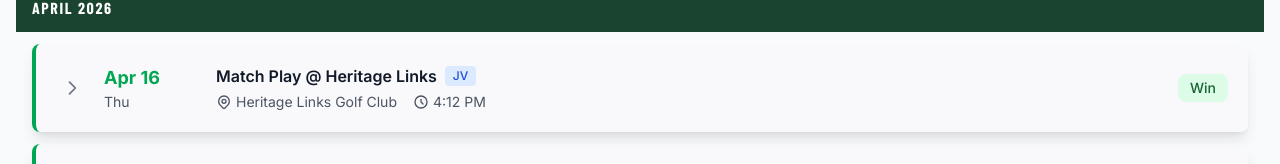
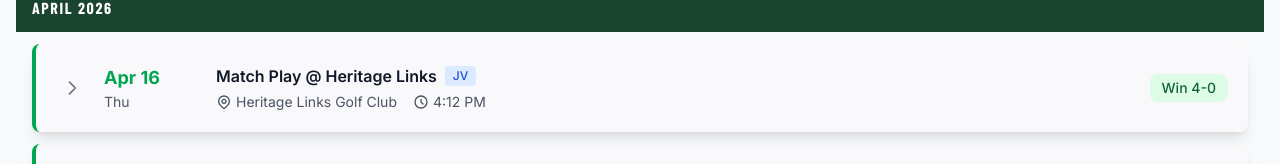
Before and after one commit to rlarson12/edina-golf-website, a React (Vite) app: page /schedule in a window 1280 px wide. Shown: the part 490-654 px from the top of the page. Built offline with nearby package versions, Linux system fonts and the light colour scheme; a web font is replaced by a local one.

Commit message:
Schedule: show Win 4-0 for match play result

```diff
--- a/public/version.json
+++ b/public/version.json
@@ -1 +1 @@
-{"buildTime":1776437777385}
+{"buildTime":1776450598427}
--- a/src/pages/Schedule.jsx
+++ b/src/pages/Schedule.jsx
@@ -364,7 +364,7 @@ function Schedule() {
                     ? 'bg-red-100 text-red-800'
                     : 'bg-gray-100 text-gray-700'
                 }`}>
-                  {event.teamResult}
+                  {event.teamResult}{event.teamRecord ? ` ${event.teamRecord}` : ''}
                 </span>
               )}
               {/* Stroke play score + finish */}
```
